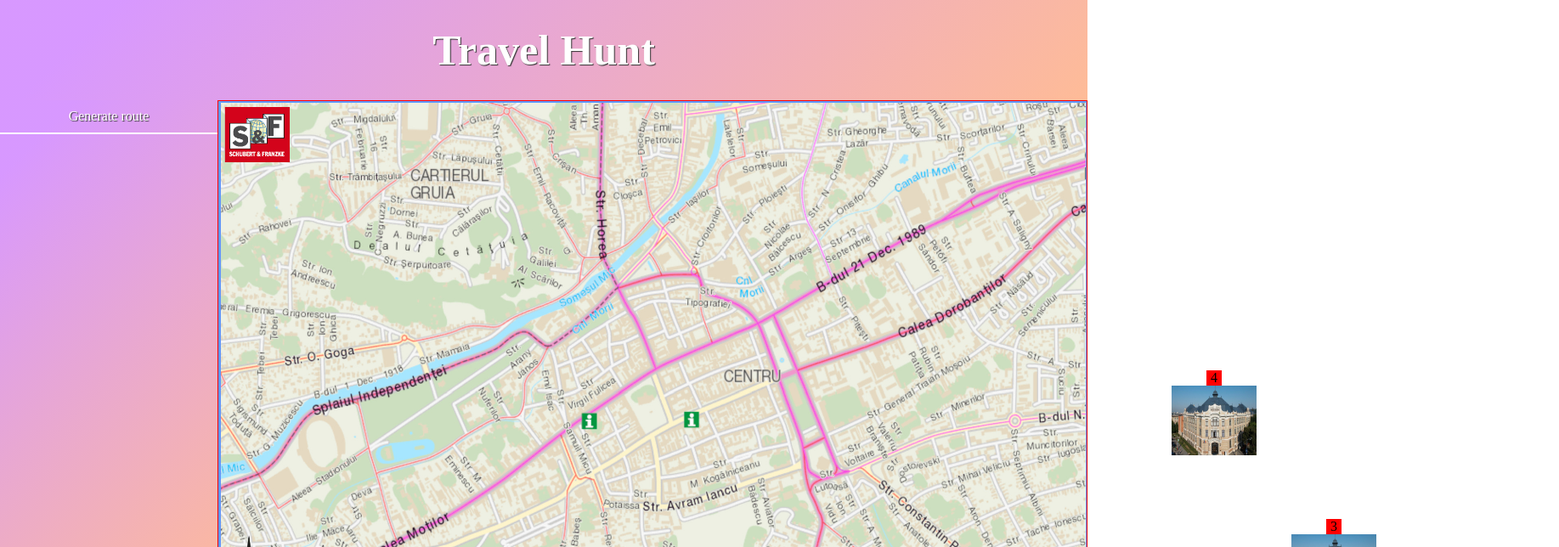
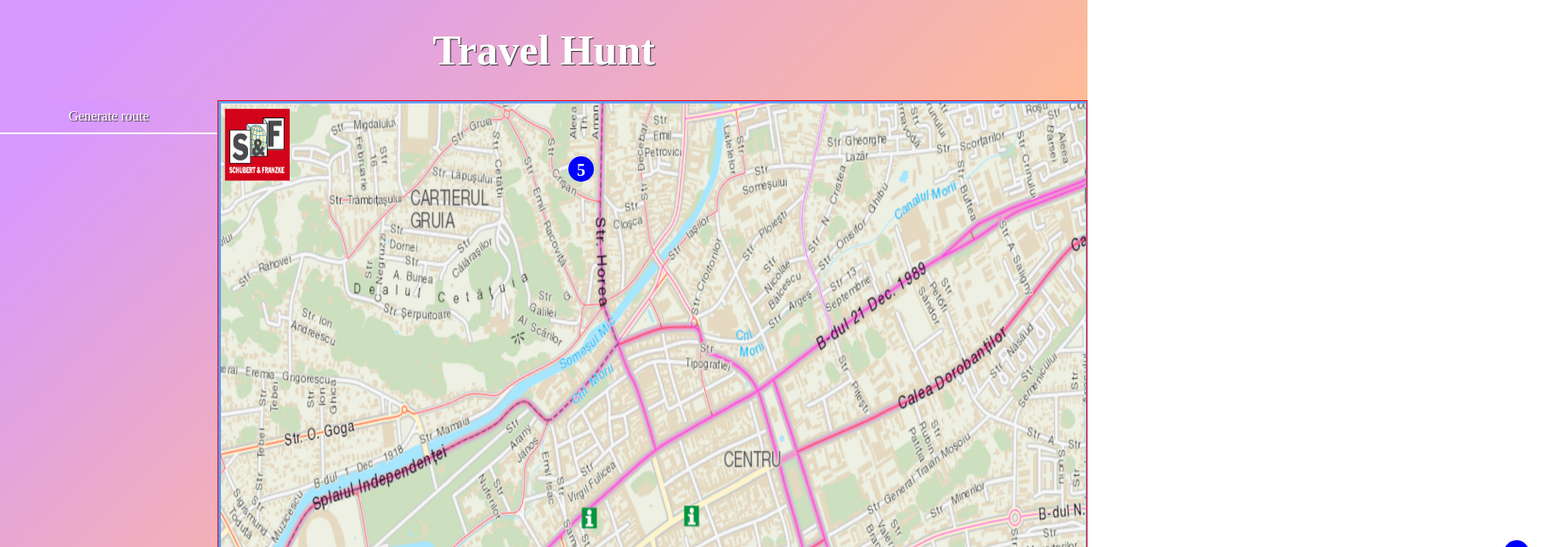
Before and after one commit to pamintandrei/PC-TravelHunt, a React (Create React App) app in the folder frontend/: page / in a window 1280 px wide. Shown: the top 644 px of the page at 85% size, 1835 px wide, since content can reach past the window. Built offline with nearby package versions, Linux system fonts and the light colour scheme.

Commit message:
int. commit

```diff
--- /dev/null
+++ b/frontend/src/components/Building.css
@@ -0,0 +1,25 @@
+.container {
+    display: flex;
+    align-items: center;
+    flex-direction: column;
+    width: 100px;
+    height: 100px;
+    position: absolute
+}
+
+.building-button{
+    display: flex;
+    width: 30px;
+    height: 30px;
+    justify-content: center;
+    background: blue;
+    border-radius: 15px;
+
+}
+
+.building-span{
+    color: white;
+    font-size: 20px;
+    padding: 5px 5px;
+    font-weight: bold
+}
--- a/frontend/src/components/Building.js
+++ b/frontend/src/components/Building.js
@@ -1,14 +1,24 @@
 import Image1 from '../assets/images/1.jpg'
+import './Building.css'
+import {useState} from 'react'
 export default function Building({building}) {
-    var random1=Math.floor(Math.random() * 520);
-    var random2=Math.floor(Math.random() * 1300);
-    // style={{position: 'relative', zIndex: '5', top: `${random1}px`, bottom: `${random2}px`}}
+    let random1;
+    let random2;
+    const [buildingVisible, setBuildingVisible] = useState(false)
+    const [buildingVisitingOrder, setBuildingVisitingOrder] = useState([1,2])
+    useState(() => {
+        random1=Math.floor(Math.random() * 770);
+        random2=Math.floor(Math.random() * 1480);
+    },[])
+
     return (
-        <div style={{display: 'flex', flexDirection: 'column', width:'100px', height:'100px', position: 'absolute', top: `${random1}px`, left: `${random2}px`}}>
-            <div style={{display: 'flex', justifyContent: 'center'}}>
-               <span style={{background: 'red', color:'black', padding: '0 5px'}}> {building.id} </span>
+        <div className='container' style={{top: `${random1}px`, left: `${random2}px`}}>
+            <div className='building-button'  onClick={() => setBuildingVisible(!buildingVisible)}>
+               {buildingVisitingOrder.length > 0 && <span className='building-span'> {building.id} </span>}
             </div>
-            <img src={Image1} alt='building' width="100" height="100" />
+            {buildingVisible &&
+                <img src={Image1} alt='building' width="100" height="100" style={{borderRadius: '500px', border: '3px solid black'}}/>
+            }
         </div>
     )
 }
--- a/frontend/src/map/Map.css
+++ b/frontend/src/map/Map.css
@@ -3,6 +3,6 @@
     top: 0;
     left: 0;
     width: 80%;
-    height: 620px;
+    height: 807px;
     border: 1px solid red;
 }
--- a/frontend/src/map/Map.js
+++ b/frontend/src/map/Map.js
@@ -7,18 +7,21 @@ export default function Map() {
     const mockBuildings = [
         {id: 3, name: 'Cluj Arena', location: 'Aleea Stadionului, nr. 2'},
         {id: 4, name: 'Palatul Bánffy', location: 'str. Piața Unirii nr. 30'},
+        {id: 5, name: 'Cluj Arena', location: 'Aleea Stadionului, nr. 2'},
+        {id: 6, name: 'Palatul Bánffy', location: 'str. Piața Unirii nr. 30'},
+
     ]
     useEffect(() => {
 
     }, [])
 
     const generateRoute = () => {
-        axios.get('http://127.0.0.1:8000/buildings').then((response) => {
-            response.header("Access-Control-Allow-Origin", "*");
-            console.log(response)
-        }).catch((err) => {
-            console.log(err)
-        })
+        // axios.get('http://127.0.0.1:8000/buildings').then((response) => {
+        //     response.header("Access-Control-Allow-Origin", "*");
+        //     console.log(response)
+        // }).catch((err) => {
+        //     console.log(err)
+        // })
     }
 
     return (
--- a/frontend/src/slidebar/Slidebar.css
+++ b/frontend/src/slidebar/Slidebar.css
@@ -3,7 +3,7 @@
     flex-direction: column;
     align-items: center;
     background-image: linear-gradient( 135deg, #9f05ff69 10%, #fd5e086b 100%);
-    height: 620px;
+    height: 807px;
     padding: 0;
     width: 20%;
 }
```
